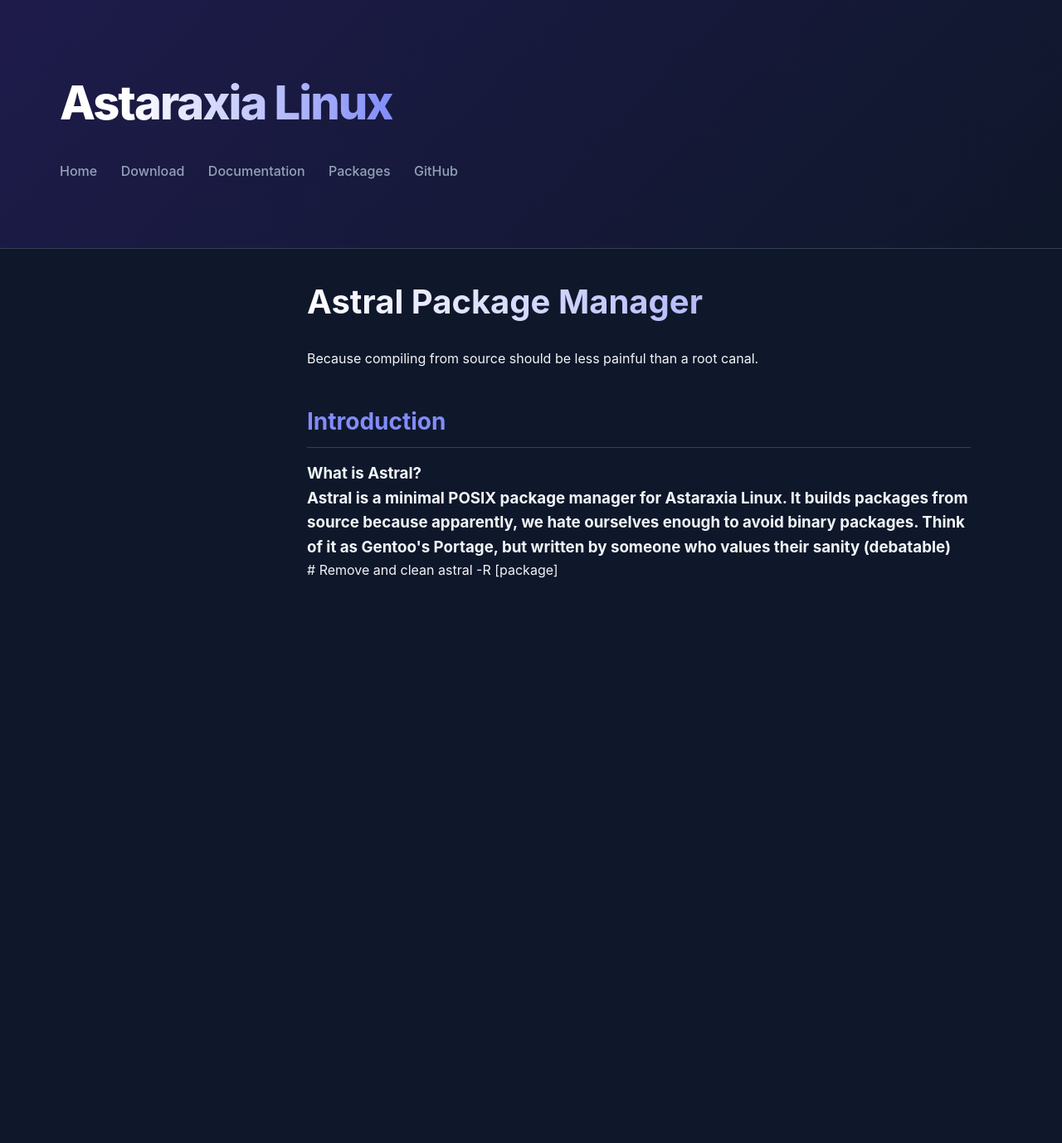
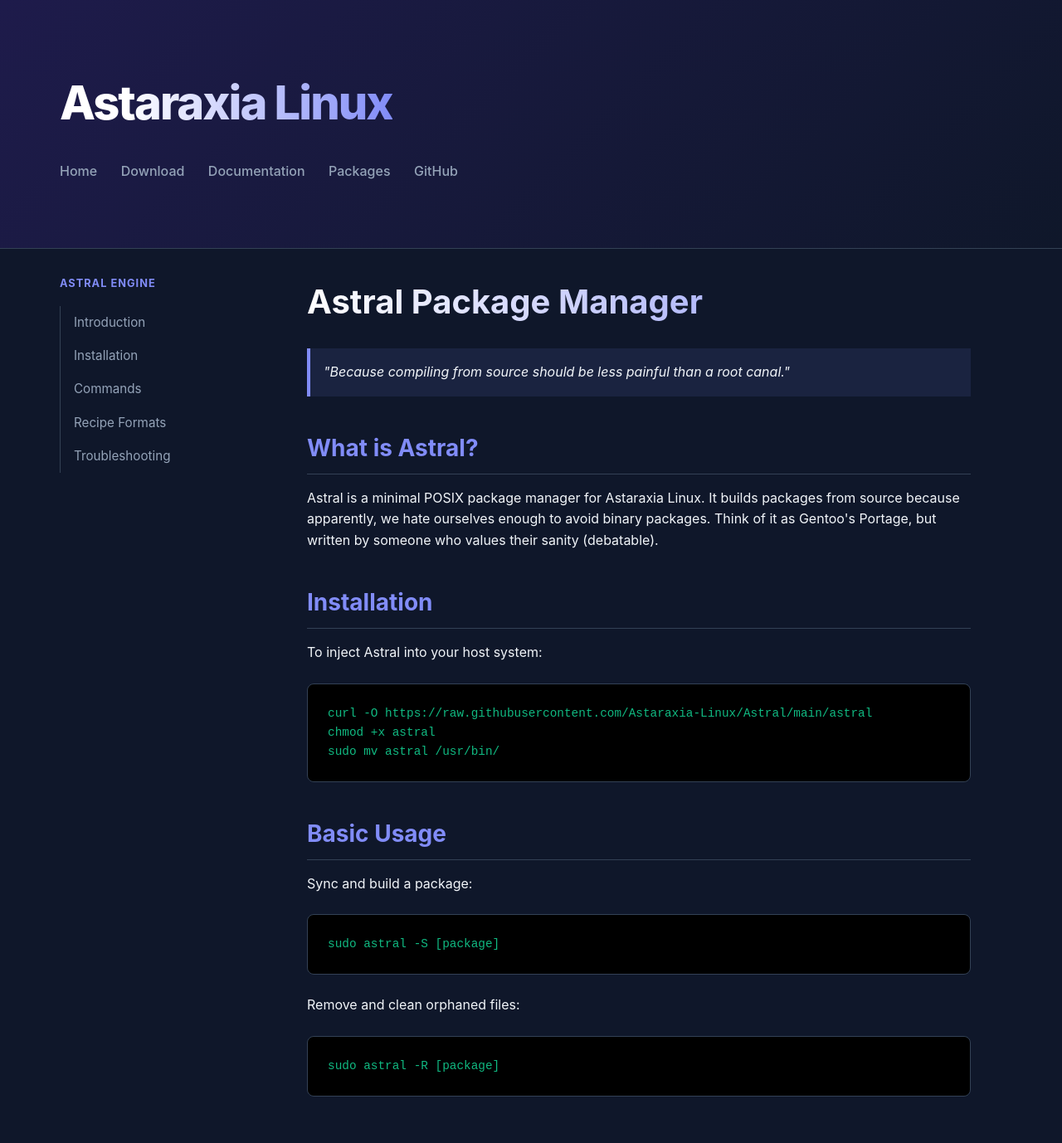
Before and after one commit to Astaraxia-Linux/astaraxia-linux.github.io, a Jekyll site: the page built from docus/astral.html, in a window 1280 px wide. Shown: the whole page at 83% size. Built offline with Jekyll 4.4.1, drawn with Linux system fonts in a browser that asks for light colours; before the commit the page ends 900 px from its top, so only the background shows below that.

Commit message:
Update astral.html

```diff
--- a/docus/astral.html
+++ b/docus/astral.html
@@ -2,8 +2,8 @@
 layout: docs
 title: Astral Docs
 sidebar_content: |
-  <div class="nav-group">
-    <h4>Astral Engine</h4>
+  <div class="nav-group" style="display: block;">
+    <h3>Astral Engine</h3>
     <ul>
       <li><a href="#introduction">Introduction</a></li>
       <li><a href="#installation">Installation</a></li>
@@ -14,14 +14,28 @@
   </div>
 ---
 
-<h1 class="title-gradient">Astral Package Manager</h1>
-<p>Because compiling from source should be less painful than a root canal.</p>
+<section id="introduction">
+    <h1 class="title-gradient">Astral Package Manager</h1>
+    <p class="quote" style="border-left: 4px solid var(--primary); padding: 1rem; background: rgba(129,140,248,0.1); font-style: italic; margin-bottom: 2rem;">
+        "Because compiling from source should be less painful than a root canal."
+    </p>
 
-<section id="introduction">
-    <h2>Introduction</h2>
-    <h3>What is Astral?
-      <p>Astral is a minimal POSIX package manager for Astaraxia Linux. It builds packages from source because apparently, we hate ourselves enough to avoid binary packages. Think of it as Gentoo's Portage, but written by someone who values their sanity (debatable)</p>
+    <h2>What is Astral?</h2>
+    <p>Astral is a minimal POSIX package manager for Astaraxia Linux. It builds packages from source because apparently, we hate ourselves enough to avoid binary packages. Think of it as Gentoo's Portage, but written by someone who values their sanity (debatable).</p>
 </section>
 
-# Remove and clean
-astral -R [package]</code></pre>
+<section id="installation">
+    <h2>Installation</h2>
+    <p>To inject Astral into your host system:</p>
+    <pre><code>curl -O https://raw.githubusercontent.com/Astaraxia-Linux/Astral/main/astral
+chmod +x astral
+sudo mv astral /usr/bin/</code></pre>
+</section>
+
+<section id="usage">
+    <h2>Basic Usage</h2>
+    <p>Sync and build a package:</p>
+    <pre><code>sudo astral -S [package]</code></pre>
+    <p>Remove and clean orphaned files:</p>
+    <pre><code>sudo astral -R [package]</code></pre>
+</section>
```
